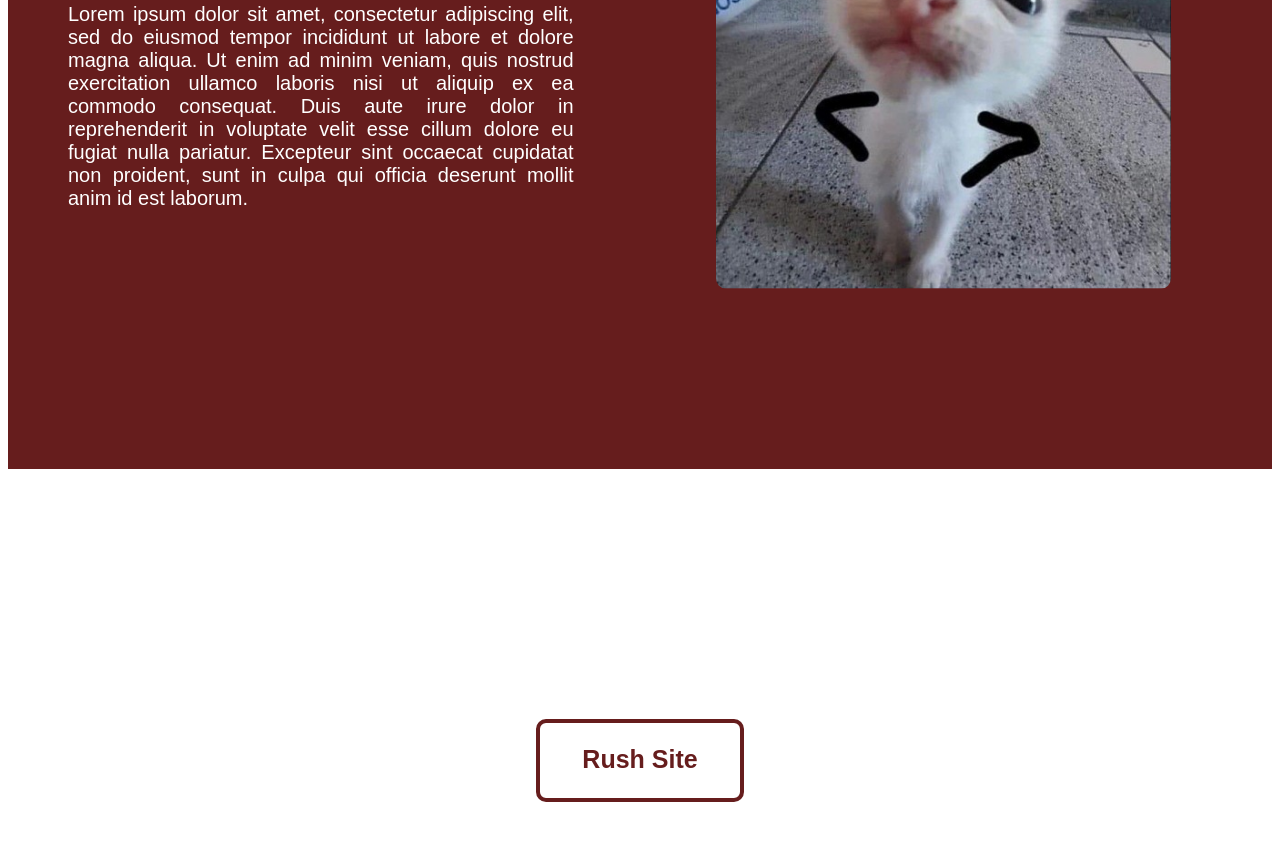
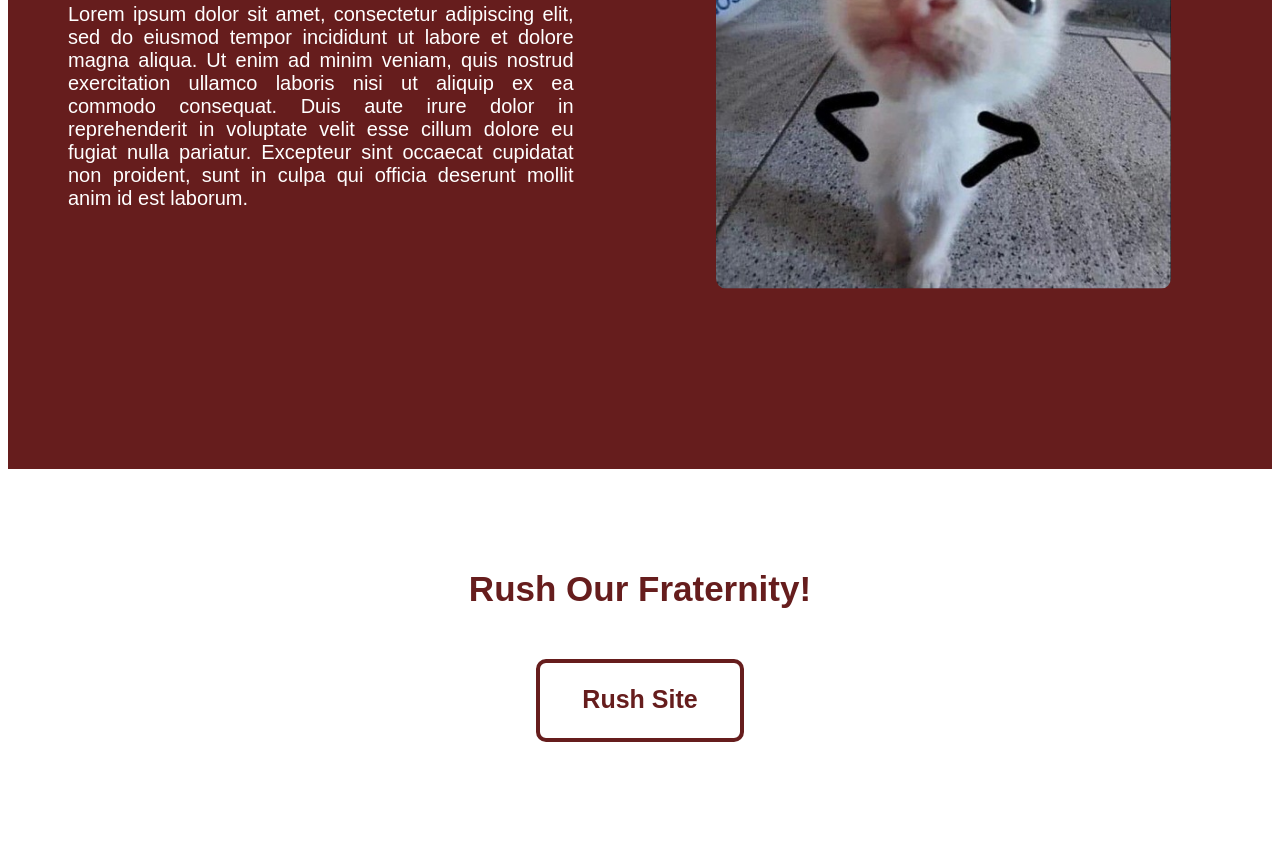
Before and after one commit to psiu-gt/psiu-gt-2024, a plain HTML site: page index.html in a window 1280 px wide. Shown: the part 1179-2020 px from the top of the page. Drawn offline with Linux system fonts and the light colour scheme.

Commit message:
Rush Button Header

```diff
--- a/Style/style.css
+++ b/Style/style.css
@@ -90,7 +90,7 @@ p {
 }
 
 .rush-button-container {
-    height: 350px;
+    height: 400px;
     background-color: white;
 }
 
@@ -101,8 +101,8 @@ p {
     border: solid 4px #661d1d;
     border-radius: 10px;
     margin-inline: auto;
-    margin-top: 250px;
-    transition: 0.5s;
+    margin-top: 50px;
+    transition: 0.7s;
 }
 
 .rush-button p {
@@ -122,6 +122,12 @@ p {
     color: white;
 }
 
+.rush-header {
+    margin-top: 100px;
+    font-size: 35px;
+    color: #661d1d;
+    text-align: center;
+}
 
 footer {
     position: fixed;
--- a/index.html
+++ b/index.html
@@ -59,6 +59,7 @@
         </div>
 
         <div class="rush-button-container">
+            <h2 class="rush-header nunito-bold">Rush Our Fraternity!</h2>
             <a href="https://rush.psiugt.com/">
                 <div class="rush-button nunito-bold">
                     <p>Rush Site</p>
```
